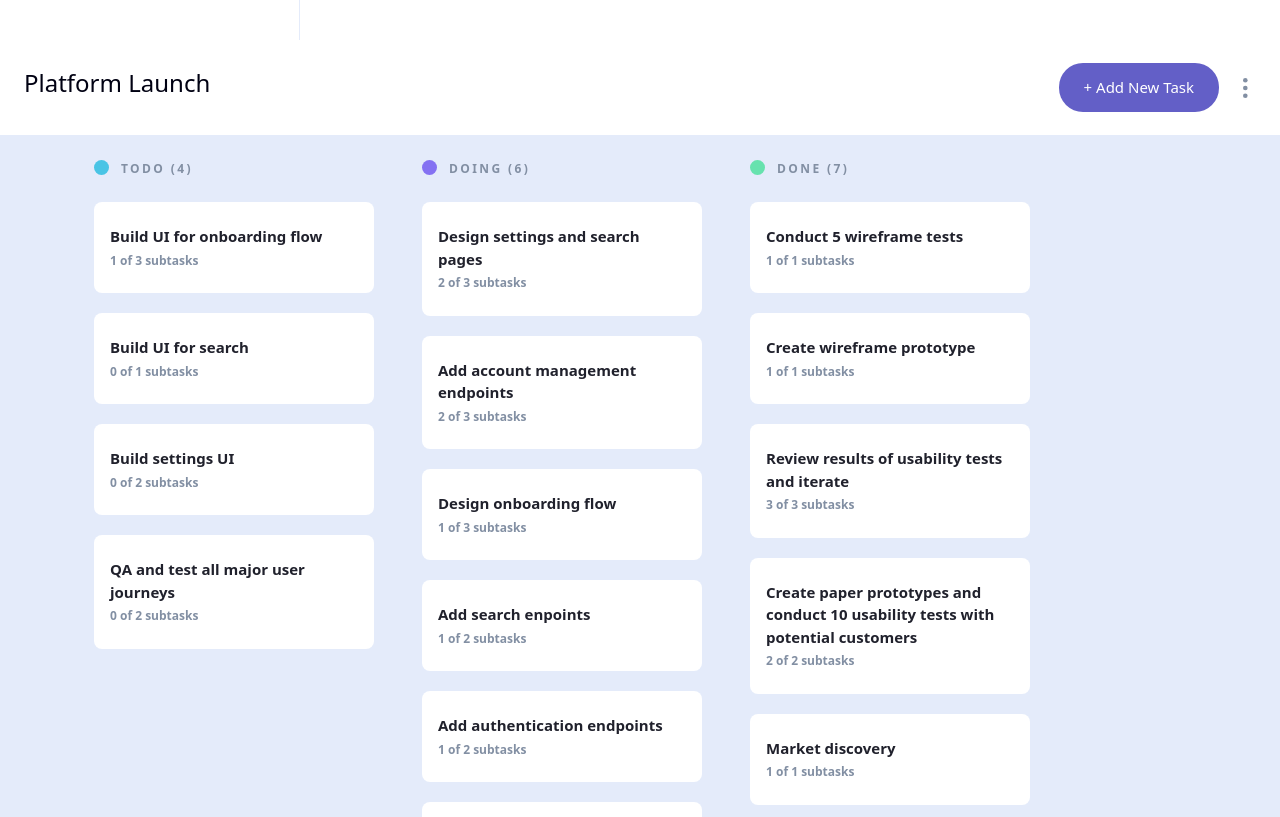
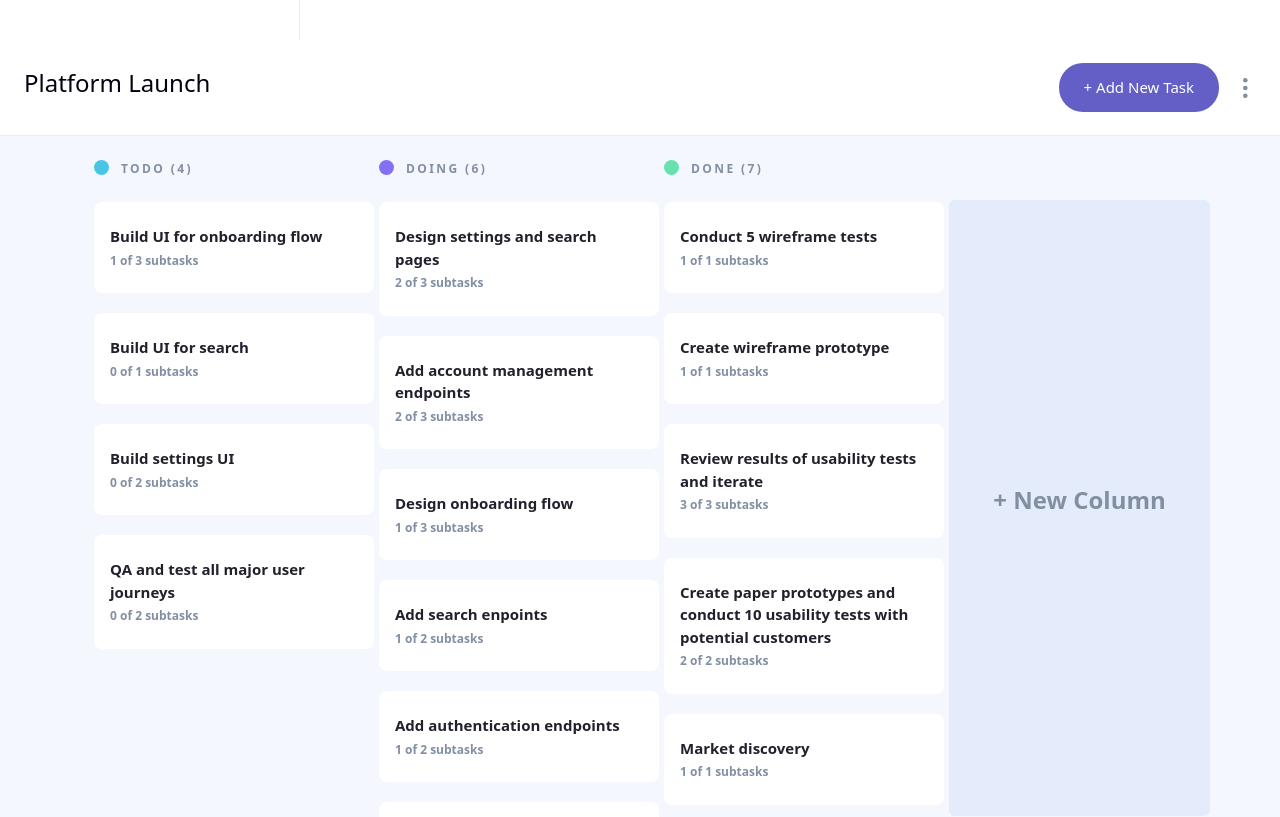
Before and after one commit to ZaidaMM/kanban, a React (Create React App) app: page / in a window 1280 px wide. Shown: the part 760-1577 px from the top of the page. Built offline with nearby package versions, Linux system fonts and the light colour scheme.

Commit message:
add new column setup

```diff
--- a/src/components/Columns.tsx
+++ b/src/components/Columns.tsx
@@ -50,6 +50,9 @@ const Columns = () => {
             </div>
           </div>
         ))}
+        <div className='create-new-column'>
+          <p>+ New Column</p>
+        </div>
       </div>
     </>
   );
--- a/src/layout/styles/layout.scss
+++ b/src/layout/styles/layout.scss
@@ -79,7 +79,8 @@
       margin-right: 16px;
     }
     .toggle-container {
-      bottom: 47px;
+      bottom: 0px;
+      position: absolute;
       .sidebar-toggler {
         display: flex;
         flex-direction: row;
@@ -259,7 +260,7 @@
       padding-top: 24px;
 
       .columns-container {
-        margin-right: 24px;
+        // margin-right: 24px;
         padding-bottom: 24px;
         padding-left: 24px;
         min-width: 280px;
@@ -306,6 +307,7 @@
         display: flex;
         flex-direction: column;
         justify-content: start;
+        width: 280px;
 
         .task-title {
           border-radius: 8px;
@@ -351,6 +353,26 @@
         .task-title-dark p {
           color: #ffffff;
         }
+      }
+      .create-new-column {
+        background-color: $grey-200;
+        color: $grey-300;
+        font-weight: 700;
+        font-size: 24px;
+        display: flex;
+        justify-content: center;
+        align-items: center;
+        text-align: center;
+        line-height: 30px;
+        width: 280px;
+        height: calc(100vh - 184px);
+        // min-height: 100vh;
+        // min-height: 100%;
+        top: 50%;
+        // margin-bottom: 45px;
+        margin-left: 24px;
+        margin-top: 40px;
+        border-radius: 6px;
       }
     }
   }
--- a/src/provider/ThemeModeProvider.tsx
+++ b/src/provider/ThemeModeProvider.tsx
@@ -17,7 +17,7 @@ const ThemeModeProvider = (props: { children: ReactNode }) => {
   };
 
   const dark = '#20212C';
-  const light = '#E4EBFA';
+  const light = '#F4F7FD';
 
   useEffect(() => {
     localStorage.setItem('darkMode', JSON.stringify(darkMode));
```
